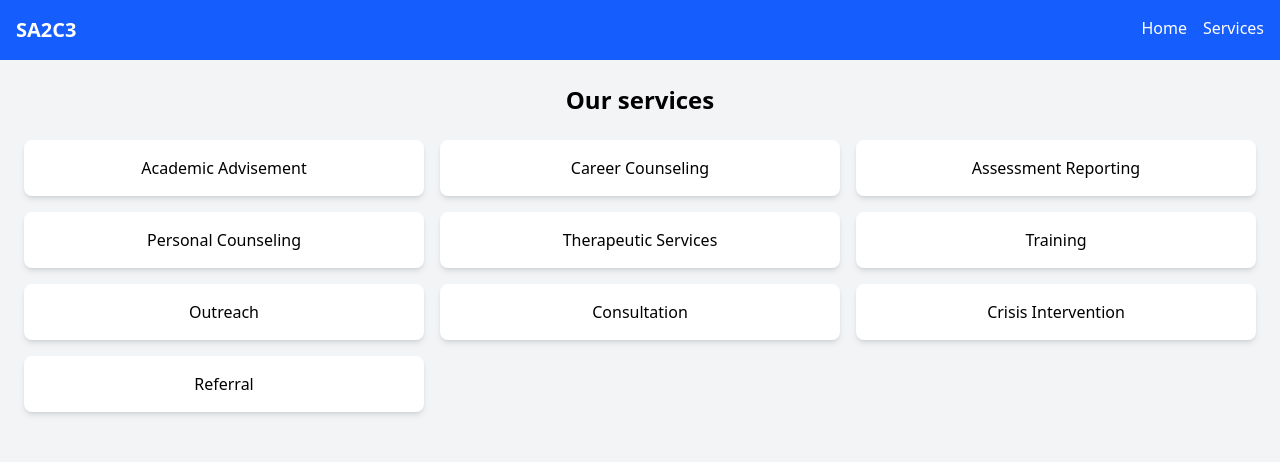
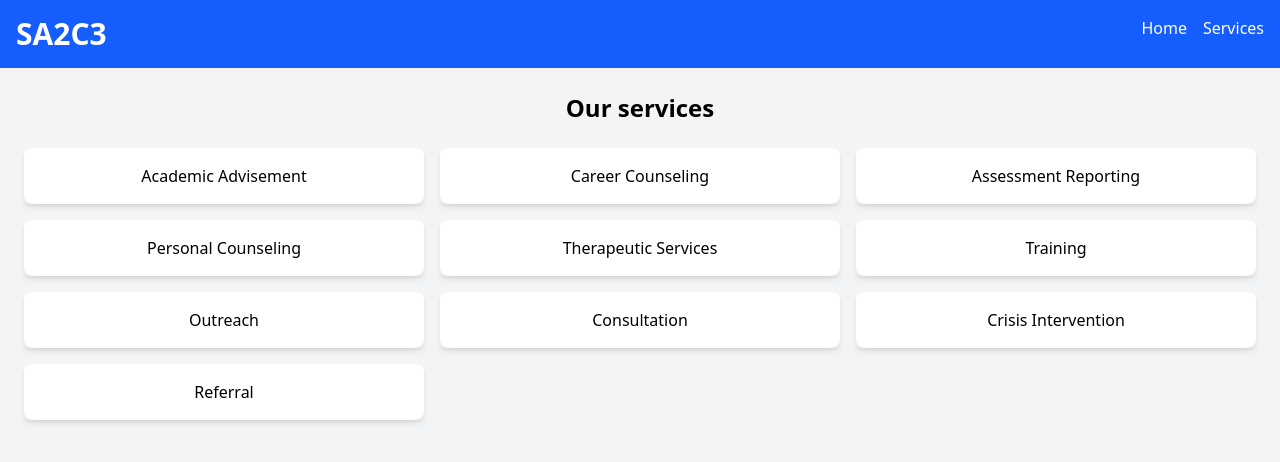
Before and after one commit to nimely111/UL-SA2C3-Guide, a React (Vite) app: page /services in a window 1280 px wide. Shown: the top 462 px of the page. Built offline with nearby package versions, Linux system fonts and the light colour scheme.

Commit message:
increase font size of the dept achronym

```diff
--- a/src/components/Navbar.tsx
+++ b/src/components/Navbar.tsx
@@ -3,7 +3,7 @@
   return (
     <nav className='bg-blue-600 text-white p-4'>
       <div className='container mx-auto flex justify-between'>
-        <h1 className='text-xl font-bold'>SA2C3</h1>
+        <h1 className='text-3xl font-bold'>SA2C3</h1>
         <ul className="flex gap-4">
             <li><Link to="/" className='hover underlie'>Home</Link></li>
             <li><Link to="/services" className='hover underlie'>Services</Link></li>
```
